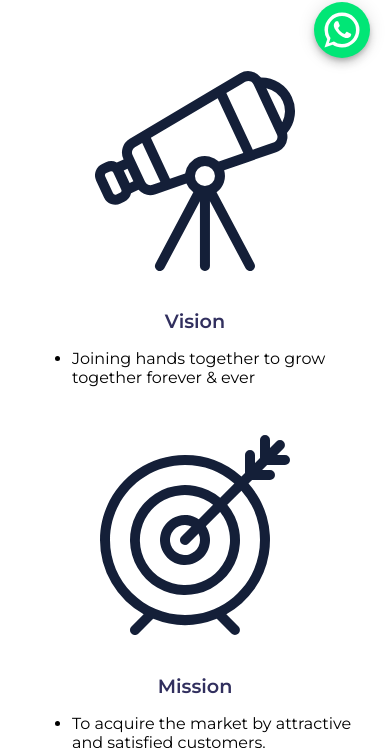
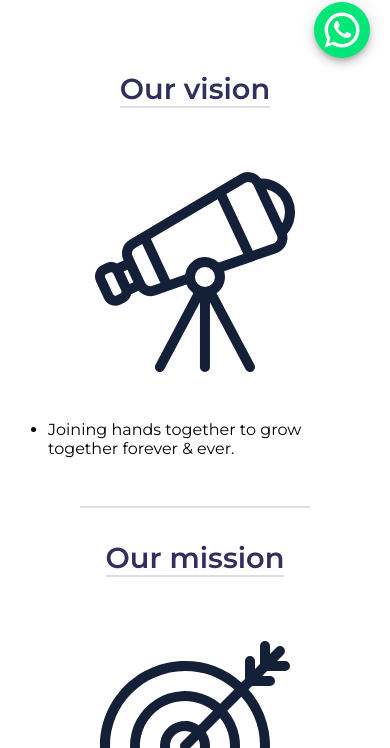
Before and after one commit to Chetan-Bashetti/UrbanMES, a React (Create React App) app: page / in a window 390 px wide. Shown: the part 766-1514 px from the top of the page. Built offline with nearby package versions, Linux system fonts and the light colour scheme.

Commit message:
Added styles for mobile device

```diff
--- a/src/containers/vision/Vision.css
+++ b/src/containers/vision/Vision.css
@@ -21,15 +21,17 @@
 
 .idea-title {
 	text-align: center;
-	font-size: 1.2em;
+	font-size: 1.8em;
 	font-weight: 600;
 	color: var(--primary-bg);
-	margin-top: 2em;
+	border-bottom: 2px solid #dedede;
+	margin-bottom: 2em;
 }
 
 .idea-icon {
 	height: 200px;
 	width: 200px;
+	margin-bottom: 2em;
 }
 
 .vision-content ul li {
@@ -45,11 +47,25 @@
 		flex-direction: column;
 		padding: 0 2em;
 	}
+	.idea-icon {
+		margin-top: 4em;
+		align-items: center;
+	}
+
 	.mission {
 		margin-top: 2em;
-		align-items: center;
 	}
 	.vm-devider {
-		display: none;
+		height: 0px;
+		margin-top: 2em;
+		border: 0.5px solid #dedede;
+		width: 70%;
+	}
+	.vision-content ul {
+		padding-left: 1em;
+	}
+
+	.idea-title {
+		margin-bottom: 0;
 	}
 }
--- a/src/containers/vision/Vision.js
+++ b/src/containers/vision/Vision.js
@@ -9,22 +9,22 @@ const Vision = () => {
 			<div className='services-title'>Vision & Mission</div>
 			<div className='vision-container'>
 				<div className='each-idea'>
+					<div className='idea-title'>Our vision</div>
 					<div className='idea-icon'>
 						<VisionIcon />
 					</div>
-					<div className='idea-title'>Vision</div>
 					<div className='vision-content'>
 						<ul>
-							<li>Joining hands together to grow together forever & ever</li>
+							<li>Joining hands together to grow together forever & ever.</li>
 						</ul>
 					</div>
 				</div>
 				<div className='vm-devider' />
 				<div className='each-idea mission'>
+					<div className='idea-title'>Our mission</div>
 					<div className='idea-icon'>
 						<MissionIcon />
 					</div>
-					<div className='idea-title'>Mission</div>
 					<div className='vision-content'>
 						<ul>
 							<li>
```
